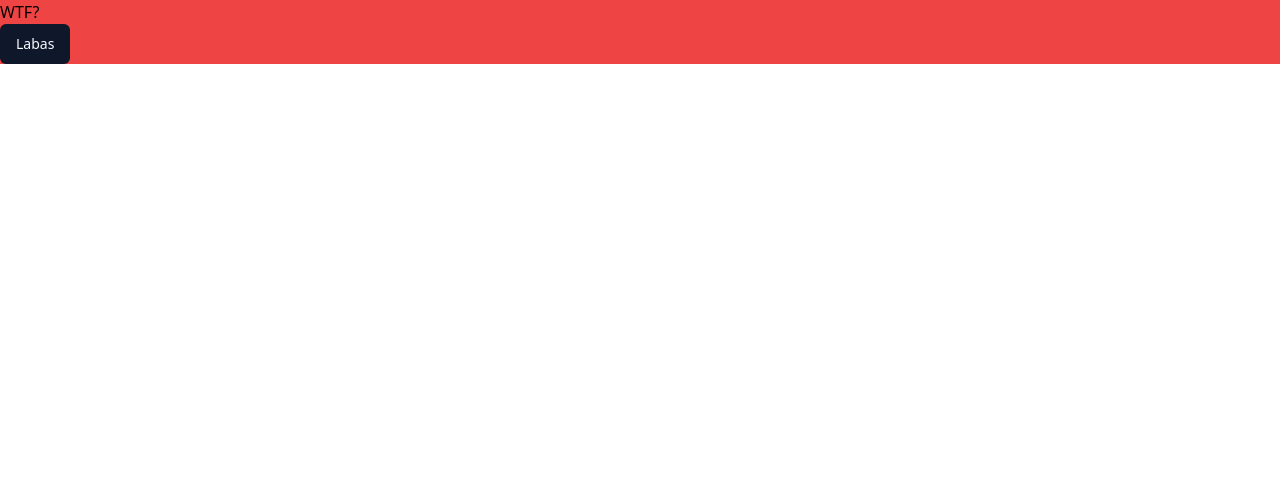
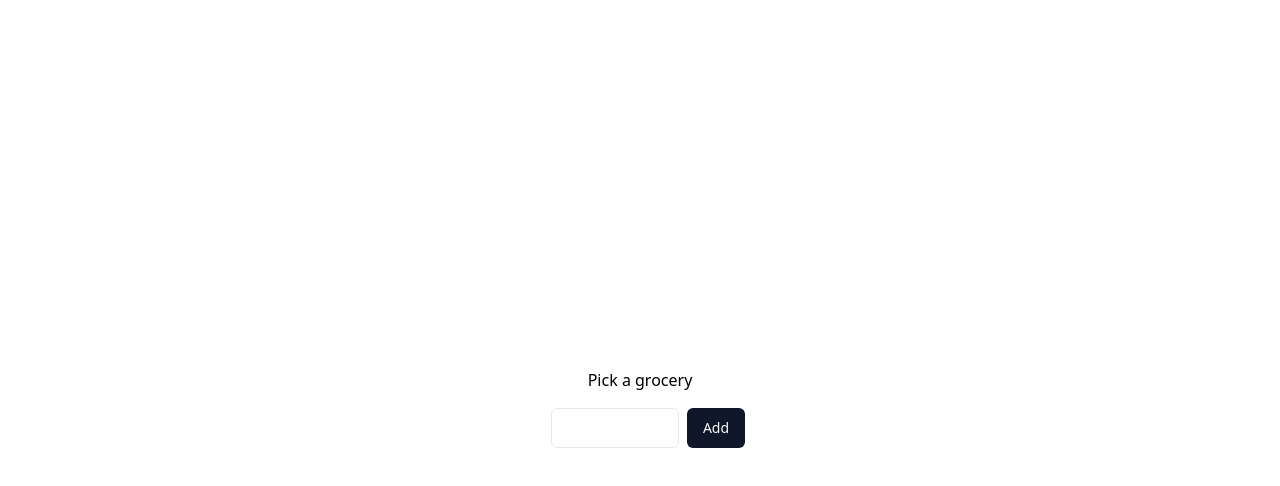
Before and after one commit to maistas365/maistas365, a React (Vite) app in the folder app/frontend/: page / in a window 1280 px wide. Shown: the top 486 px of the page. Built offline with nearby package versions, Linux system fonts and the light colour scheme.

Commit message:
starting prototype

```diff
--- a/app/frontend/package.json
+++ b/app/frontend/package.json
@@ -10,6 +10,7 @@
     "preview": "vite preview"
   },
   "dependencies": {
+    "@radix-ui/react-navigation-menu": "^1.2.0",
     "@radix-ui/react-slot": "^1.1.0",
     "class-variance-authority": "^0.7.0",
     "clsx": "^2.1.1",
--- a/app/frontend/src/App.tsx
+++ b/app/frontend/src/App.tsx
@@ -1,10 +1,14 @@
 import { Button } from "./components/ui/button";
+import { Input } from "./components/ui/input";
 
 function App() {
     return (
-        <div className="bg-red-500">
-            <div>WTF?</div>
-            <Button>Labas</Button>
+        <div className="flex flex-col justify-center h-screen items-center">
+            <div className="my-4">Pick a grocery</div>
+            <div className="flex flex-row ml-2">
+                <Input className="w-32 mx-2"/>
+                <Button>Add</Button>
+            </div>
         </div>
     );
 }
--- /dev/null
+++ b/app/frontend/src/components/ui/input.tsx
@@ -0,0 +1,25 @@
+import * as React from "react"
+
+import { cn } from "@/lib/utils"
+
+export interface InputProps
+  extends React.InputHTMLAttributes<HTMLInputElement> {}
+
+const Input = React.forwardRef<HTMLInputElement, InputProps>(
+  ({ className, type, ...props }, ref) => {
+    return (
+      <input
+        type={type}
+        className={cn(
+          "flex h-10 w-full rounded-md border border-slate-200 bg-white px-3 py-2 text-sm ring-offset-white file:border-0 file:bg-transparent file:text-sm file:font-medium placeholder:text-slate-500 focus-visible:outline-none focus-visible:ring-2 focus-visible:ring-slate-950 focus-visible:ring-offset-2 disabled:cursor-not-allowed disabled:opacity-50 dark:border-slate-800 dark:bg-slate-950 dark:ring-offset-slate-950 dark:placeholder:text-slate-400 dark:focus-visible:ring-slate-300",
+          className
+        )}
+        ref={ref}
+        {...props}
+      />
+    )
+  }
+)
+Input.displayName = "Input"
+
+export { Input }
```
